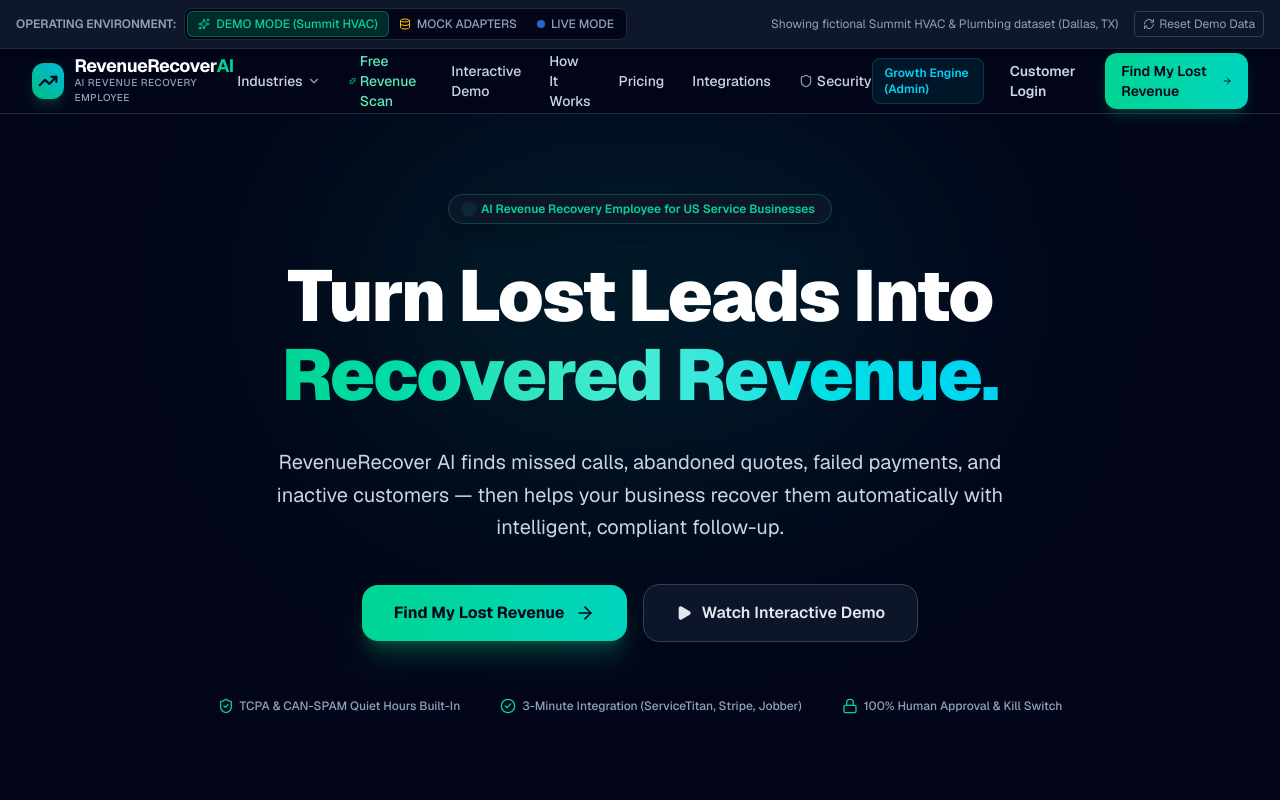
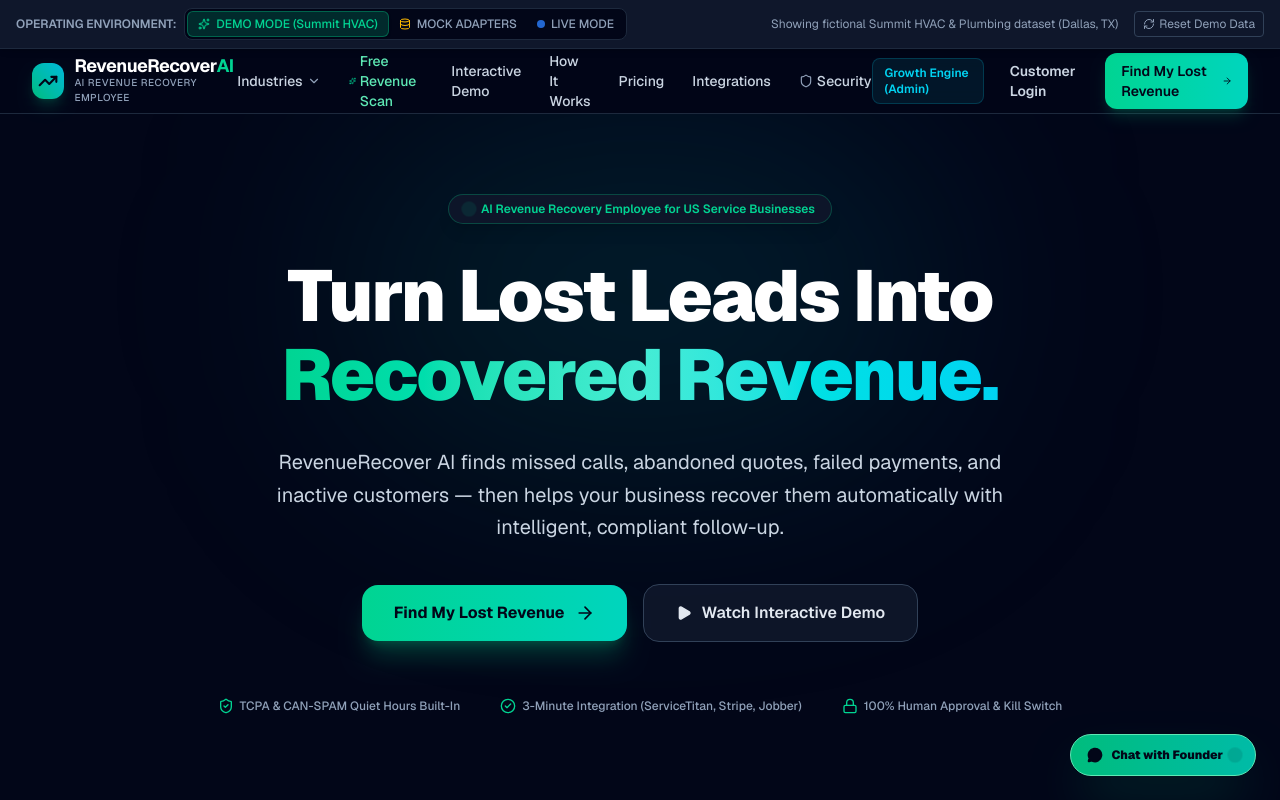
Before and after one commit to akashpardeshi188-design/revenuerecover-ai, a Next.js app: page / in a window 1280 px wide. Shown: the top 800 px of the page. Built offline with nearby package versions, Linux system fonts and the light colour scheme.

Commit message:
feat: added direct Live Founder WhatsApp Chat widget and verified instant PayPal conversion engine

```diff
--- a/app/layout.tsx
+++ b/app/layout.tsx
@@ -1,6 +1,7 @@
 import type { Metadata } from 'next';
 import { Geist, Geist_Mono } from 'next/font/google';
 import './globals.css';
+import { FounderChatWidget } from '@/components/marketing/FounderChatWidget';
 
 const geistSans = Geist({
   variable: '--font-geist-sans',
@@ -28,7 +29,10 @@
       lang="en"
       className={`${geistSans.variable} ${geistMono.variable} h-full antialiased dark`}
     >
-      <body className="min-h-full flex flex-col bg-slate-950 text-slate-100">{children}</body>
+      <body className="min-h-full flex flex-col bg-slate-950 text-slate-100">
+        {children}
+        <FounderChatWidget />
+      </body>
     </html>
   );
 }
--- /dev/null
+++ b/components/marketing/FounderChatWidget.tsx
@@ -0,0 +1,72 @@
+'use client';
+
+import React, { useState } from 'react';
+import { MessageCircle, X, ShieldCheck, Zap, ArrowRight } from 'lucide-react';
+
+export function FounderChatWidget() {
+  const [isOpen, setIsOpen] = useState(false);
+
+  const founderWhatsApp = '918208057237';
+  const defaultMessage = encodeURIComponent(
+    'Hi Akash, I saw RevenueRecover AI for HVAC & Plumbing. I want to activate the $119/mo Growth Plan and unlock my 150-200 local leads.'
+  );
+
+  return (
+    <div className="fixed bottom-6 right-6 z-50 font-sans">
+      {/* Expanded Popover */}
+      {isOpen && (
+        <div className="mb-3 w-80 bg-slate-900 border-2 border-emerald-500/50 rounded-3xl p-5 shadow-2xl space-y-4 animate-in fade-in slide-in-from-bottom-3 text-slate-100">
+          <div className="flex items-center justify-between border-b border-slate-800 pb-3">
+            <div className="flex items-center gap-2.5">
+              <div className="relative">
+                <div className="w-10 h-10 rounded-full bg-emerald-500/20 border border-emerald-400 flex items-center justify-center font-bold text-emerald-300 text-sm">
+                  AP
+                </div>
+                <span className="w-3 h-3 bg-emerald-400 rounded-full absolute bottom-0 right-0 border-2 border-slate-900 animate-pulse" />
+              </div>
+              <div>
+                <div className="text-xs font-bold text-white flex items-center gap-1">
+                  Akash Pardeshi <ShieldCheck className="w-3.5 h-3.5 text-emerald-400" />
+                </div>
+                <div className="text-[10px] text-emerald-400 font-medium">Founder & CEO • Live Now</div>
+              </div>
+            </div>
+            <button
+              onClick={() => setIsOpen(false)}
+              className="p-1.5 rounded-full bg-slate-800 text-slate-400 hover:text-white transition"
+            >
+              <X className="w-4 h-4" />
+            </button>
+          </div>
+
+          <p className="text-xs text-slate-300 leading-relaxed">
+            Have questions about activating your AI missed-call recovery or claiming your <strong>150–200 local leads</strong>? Chat directly with me on WhatsApp.
+          </p>
+
+          <a
+            href={`https://wa.me/${founderWhatsApp}?text=${defaultMessage}`}
+            target="_blank"
+            rel="noopener noreferrer"
+            className="w-full py-3 rounded-2xl bg-emerald-500 hover:bg-emerald-400 text-slate-950 font-black text-xs flex items-center justify-center gap-2 shadow-lg shadow-emerald-500/20 transition active:scale-95"
+          >
+            <MessageCircle className="w-4 h-4 fill-slate-950" /> Chat on WhatsApp <ArrowRight className="w-3.5 h-3.5 ml-0.5" />
+          </a>
+
+          <div className="text-[10px] text-center text-slate-400">
+            ⚡ Instant 45-Second Response • 100% Direct Founder Support
+          </div>
+        </div>
+      )}
+
+      {/* Floating Trigger Button */}
+      <button
+        onClick={() => setIsOpen(!isOpen)}
+        className="flex items-center gap-2 px-4 py-3 rounded-full bg-gradient-to-r from-emerald-500 to-teal-500 text-slate-950 font-black text-xs shadow-2xl shadow-emerald-500/30 hover:scale-105 transition active:scale-95 border border-emerald-300"
+      >
+        <MessageCircle className="w-4 h-4 fill-slate-950" />
+        <span>Chat with Founder</span>
+        <span className="w-2 h-2 rounded-full bg-slate-950 animate-ping" />
+      </button>
+    </div>
+  );
+}
```
